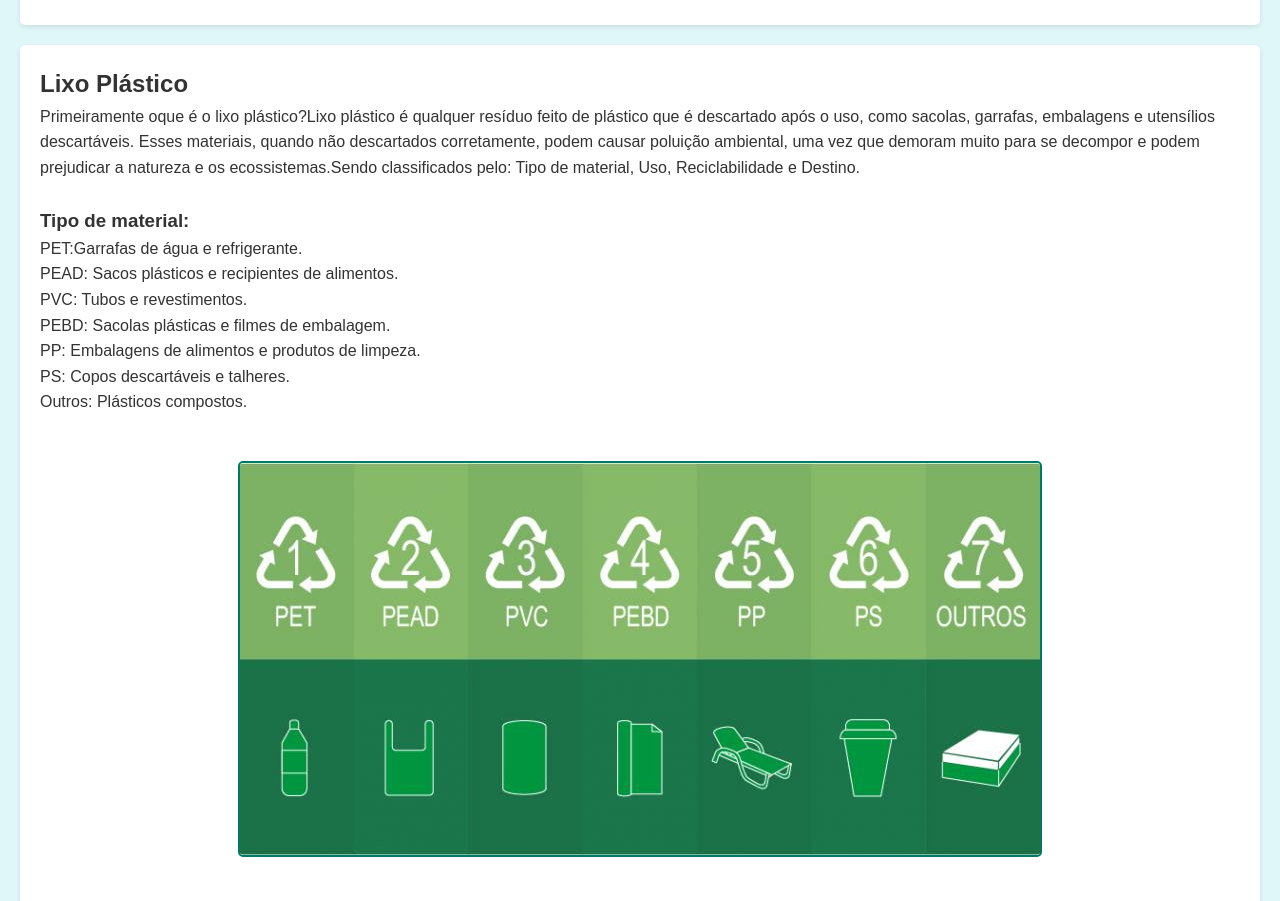
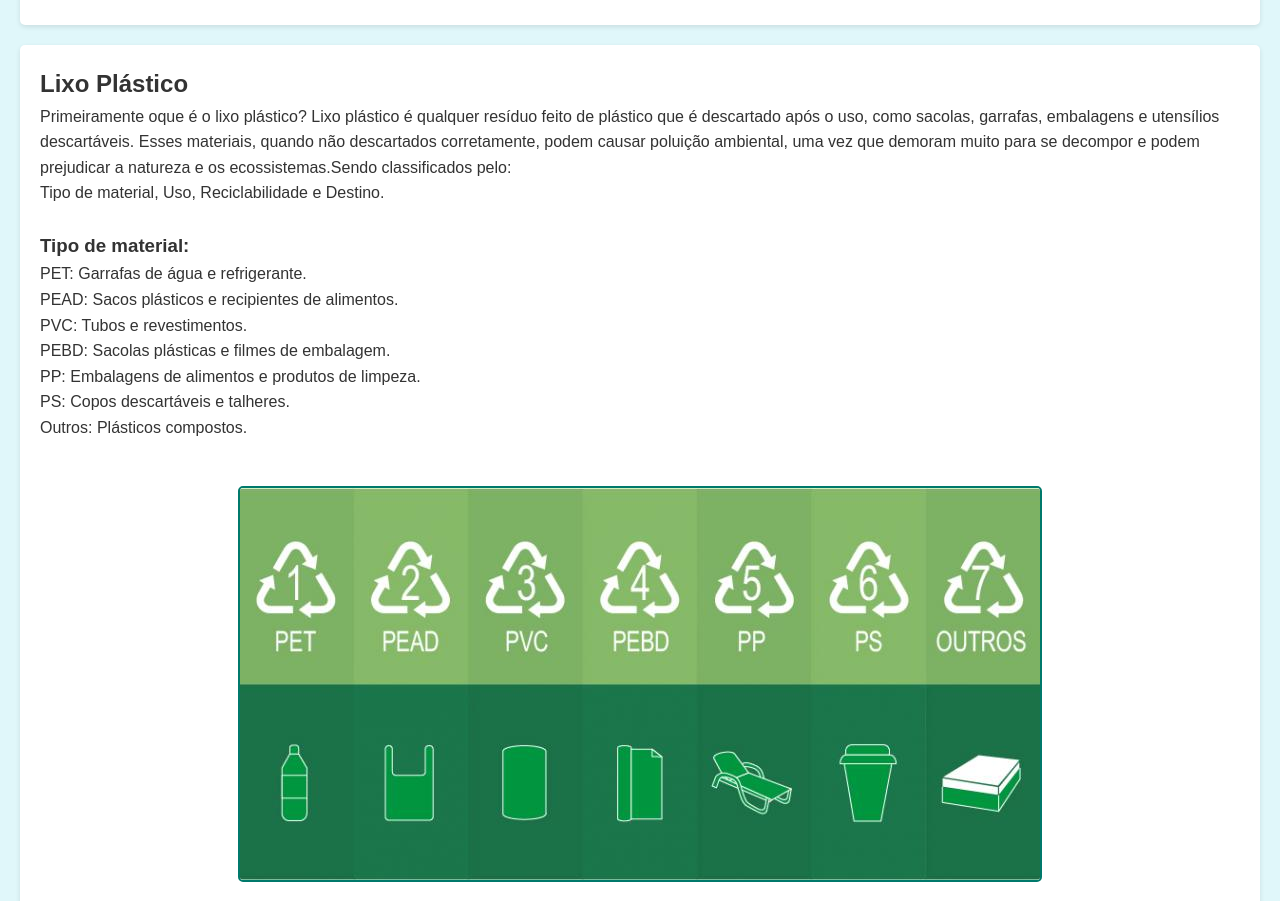
Before and after one commit to HeitorTravazapi007/Sspr2024, a plain HTML site: page index.html in a window 1280 px wide. Shown: the part 805-1706 px from the top of the page. Drawn offline with Linux system fonts and the light colour scheme.

Commit message:
Update index.html

```diff
--- a/index.html
+++ b/index.html
@@ -37,13 +37,13 @@
 
 			<section id="projetos">
 				<h2>Lixo Plástico</h2>
-				<p>Primeiramente oque é o lixo plástico?Lixo plástico é qualquer resíduo feito de plástico que é descartado após o uso, como sacolas,
+				<p>Primeiramente oque é o lixo plástico? Lixo plástico é qualquer resíduo feito de plástico que é descartado após o uso, como sacolas,
 				garrafas, embalagens e utensílios descartáveis. Esses materiais, quando não descartados corretamente, podem causar poluição ambiental,
-				uma vez que demoram muito para se decompor e podem prejudicar a natureza e os ecossistemas.Sendo classificados pelo:
+				uma vez que demoram muito para se decompor e podem prejudicar a natureza e os ecossistemas.Sendo classificados pelo:<br>
 				Tipo de material, Uso, Reciclabilidade e Destino.</p>
 				<br>
 					<h3>Tipo de material:</h3>
-						<p>PET:Garrafas de água e refrigerante.</p>
+						<p>PET: Garrafas de água e refrigerante.</p>
 						<p>PEAD: Sacos plásticos e recipientes de alimentos.</p>
 						<p>PVC: Tubos e revestimentos.</p>
 						<p>PEBD: Sacolas plásticas e filmes de embalagem.</p>
```
